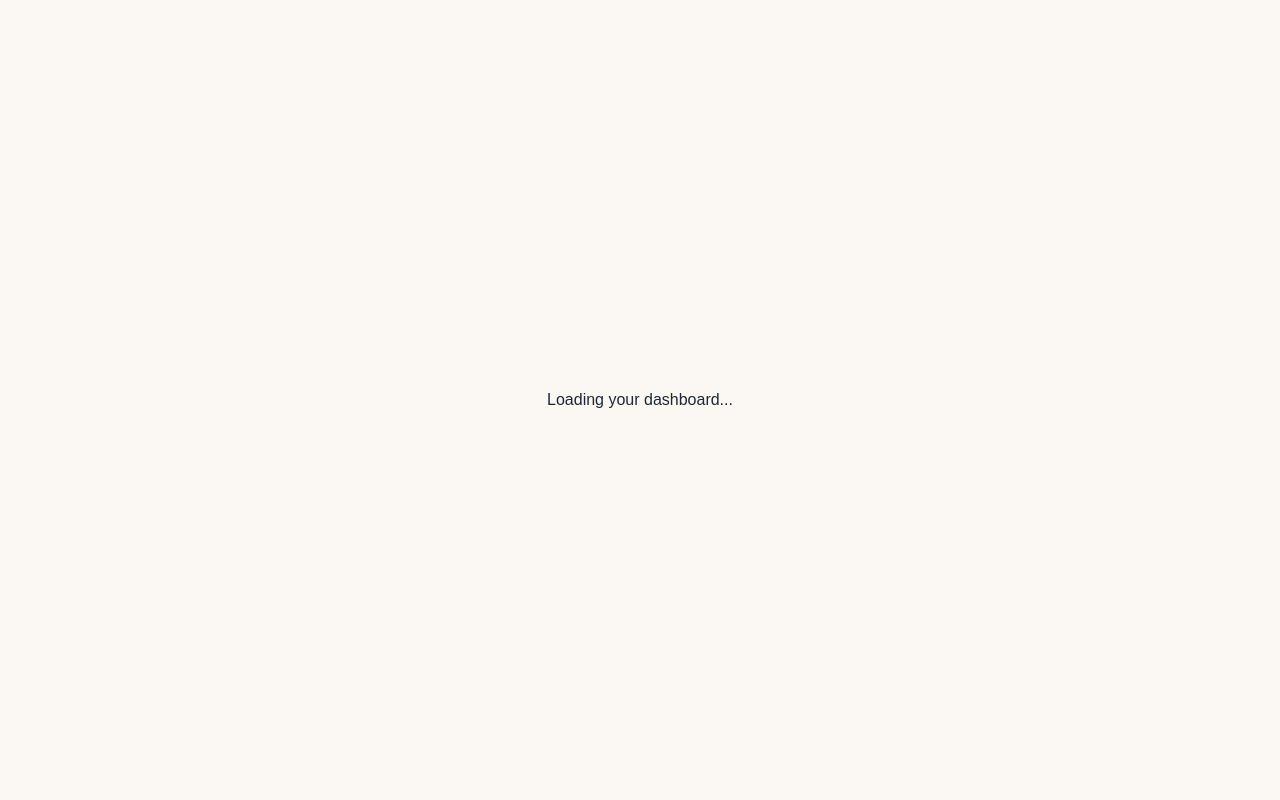
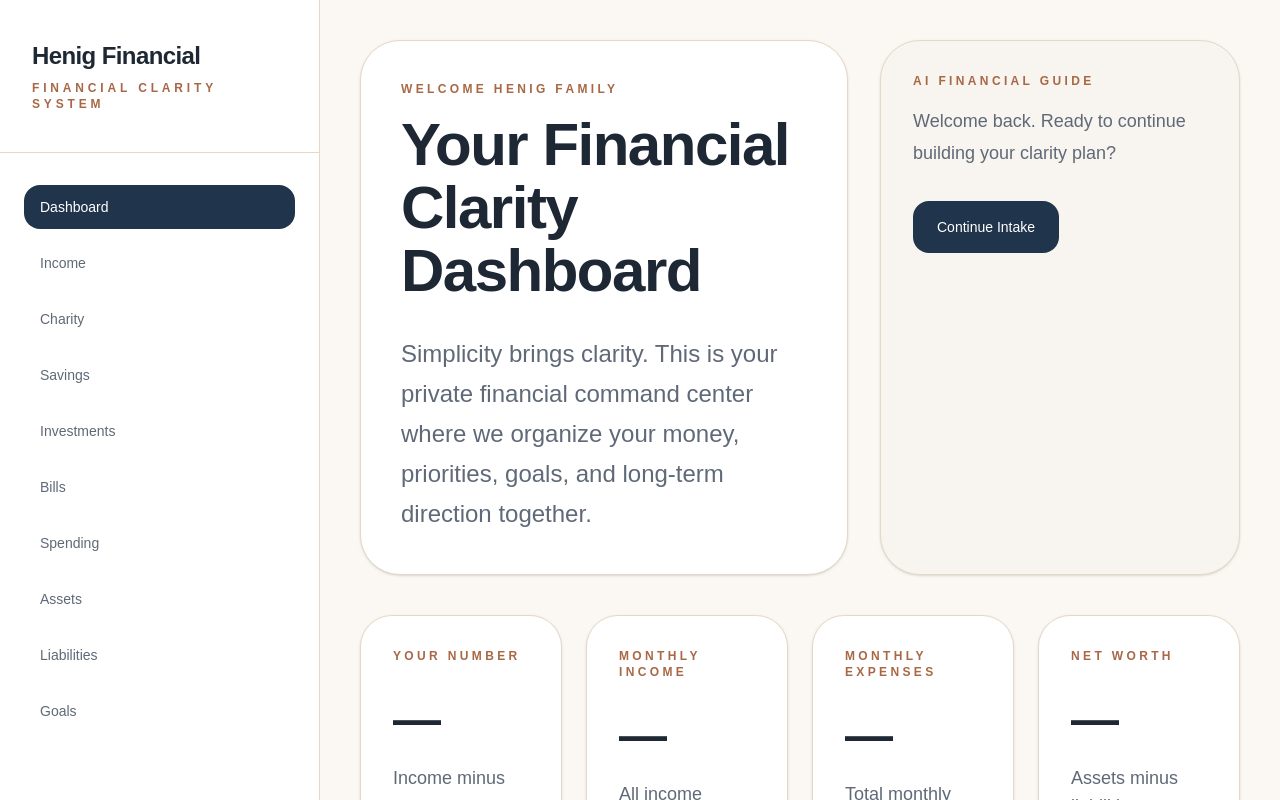
Before and after one commit to samuelhenig/henig-financial, a Next.js app: page /client in a window 1280 px wide. Before the commit this address had no page. Shown: the top 800 px of the page. Built offline with nearby package versions, Linux system fonts and the light colour scheme.

Commit message:
Update page.js

```diff
--- a/src/app/client/page.js
+++ b/src/app/client/page.js
@@ -1,280 +1,214 @@
-"use client";
-
-import { useEffect, useState } from "react";
-import { createClient } from "@supabase/supabase-js";
-import { useRouter } from "next/navigation";
-
-const supabase = createClient(
-  "https://fzsgilsvgmfvvhktghtq.supabase.co",
-  "sb_publishable_YATmYcY-DNGjDXnbwmC0dA_NSx1J-rd"
-);
-
-const navItems = [
-  "Dashboard",
-  "Income",
-  "Charity",
-  "Savings",
-  "Investments",
-  "Bills",
-  "Spending",
-  "Assets",
-  "Liabilities",
-  "Goals",
-];
-
 export default function ClientPage() {
-  const router = useRouter();
-
-  const [familyName, setFamilyName] = useState("");
-  const [loading, setLoading] = useState(true);
-  const [activeTab, setActiveTab] = useState("Dashboard");
-
-  useEffect(() => {
-    async function loadProfile() {
-      const { data: userData } = await supabase.auth.getUser();
-
-      if (!userData.user) {
-        router.push("/login");
-        return;
-      }
-
-      const { data } = await supabase
-        .from("client_profiles")
-        .select("family_name")
-        .eq("user_id", userData.user.id)
-        .single();
-
-      setFamilyName(data?.family_name || "");
-      setLoading(false);
-    }
-
-    loadProfile();
-  }, [router]);
-
-  if (loading) {
-    return (
-      <div className="flex min-h-screen items-center justify-center bg-[#FBF8F3] text-[#1D2834]">
-        Loading your dashboard...
-      </div>
-    );
-  }
-
   return (
     <main className="min-h-screen bg-[#FBF8F3] text-[#1D2834]">
       <div className="flex min-h-screen">
 
-        {/* Sidebar */}
-        <aside className="hidden w-[280px] border-r border-[#E8DED2] bg-white lg:flex lg:flex-col">
-          <div className="border-b border-[#E8DED2] px-8 py-8">
+        <aside className="w-[320px] border-r border-[#E6D8C8] bg-white">
+          <div className="border-b border-[#E6D8C8] px-8 py-10">
             <div className="text-2xl font-semibold tracking-tight">
               Henig Financial
             </div>
 
-            <div className="mt-1 text-xs uppercase tracking-[0.24em] text-[#A86846]">
+            <div className="mt-2 text-xs font-semibold uppercase tracking-[0.32em] text-[#A86846]">
               Financial Clarity System
             </div>
           </div>
 
-          <div className="flex-1 px-5 py-6">
-            <div className="space-y-1">
-              {navItems.map((item) => (
-                <button
-                  key={item}
-                  onClick={() => setActiveTab(item)}
-                  className={`w-full rounded-2xl px-4 py-3 text-left text-sm transition-all ${
-                    activeTab === item
-                      ? "bg-[#1F3448] text-white shadow-sm"
-                      : "text-[#5F6977] hover:bg-[#F6F1EA]"
-                  }`}
+          <nav className="px-6 py-8">
+
+            <div className="space-y-3">
+
+              <a
+                href="/client"
+                className="block rounded-2xl bg-[#20344C] px-4 py-3 text-sm font-medium text-white"
               >
-                  {item}
-                </button>
-              ))}
-            </div>
+                Dashboard
+              </a>
+
+              <a
+                href="/income"
+                className="block rounded-2xl px-4 py-3 text-sm font-medium text-[#5F6977] transition hover:bg-[#F4EFE8]"
+              >
+                Income
+              </a>
+
+              <a
+                href="/charity"
+                className="block rounded-2xl px-4 py-3 text-sm font-medium text-[#5F6977] transition hover:bg-[#F4EFE8]"
+              >
+                Charity
+              </a>
+
+              <a
+                href="/savings"
+                className="block rounded-2xl px-4 py-3 text-sm font-medium text-[#5F6977] transition hover:bg-[#F4EFE8]"
+              >
+                Savings
+              </a>
+
+              <a
+                href="/investments"
+                className="block rounded-2xl px-4 py-3 text-sm font-medium text-[#5F6977] transition hover:bg-[#F4EFE8]"
+              >
+                Investments
+              </a>
+
+              <a
+                href="/bills"
+                className="block rounded-2xl px-4 py-3 text-sm font-medium text-[#5F6977] transition hover:bg-[#F4EFE8]"
+              >
+                Bills
+              </a>
+
+              <a
+                href="/spending"
+                className="block rounded-2xl px-4 py-3 text-sm font-medium text-[#5F6977] transition hover:bg-[#F4EFE8]"
+              >
+                Spending
+              </a>
+
+              <a
+                href="/assets"
+                className="block rounded-2xl px-4 py-3 text-sm font-medium text-[#5F6977] transition hover:bg-[#F4EFE8]"
+              >
+                Assets
+              </a>
+
+              <a
+                href="/liabilities"
+                className="block rounded-2xl px-4 py-3 text-sm font-medium text-[#5F6977] transition hover:bg-[#F4EFE8]"
+              >
+                Liabilities
+              </a>
+
+              <a
+                href="/goals"
+                className="block rounded-2xl px-4 py-3 text-sm font-medium text-[#5F6977] transition hover:bg-[#F4EFE8]"
+              >
+                Goals
+              </a>
+
             </div>
 
-          <div className="border-t border-[#E8DED2] p-5">
-            <button
-              onClick={async () => {
-                await supabase.auth.signOut();
-                router.push("/login");
-              }}
-              className="w-full rounded-2xl border border-[#D7CDC1] px-4 py-3 text-sm hover:bg-[#F6F1EA]"
-            >
-              Log out
-            </button>
-          </div>
+          </nav>
         </aside>
 
-        {/* Main Content */}
-        <div className="flex-1">
-          <div className="mx-auto max-w-7xl px-6 py-8 md:px-10 lg:px-14">
+        <section className="flex-1 px-10 py-10">
 
-            {/* Mobile Header */}
-            <div className="mb-8 lg:hidden">
-              <div className="text-2xl font-semibold tracking-tight">
-                Henig Financial
+          <div className="mx-auto max-w-7xl">
+
+            <div className="grid gap-8 lg:grid-cols-[1fr_360px]">
+
+              <div className="rounded-[2.5rem] border border-[#E6D8C8] bg-white p-10 shadow-sm">
+
+                <div className="mb-4 text-xs font-semibold uppercase tracking-[0.28em] text-[#A86846]">
+                  Welcome Henig Family
                 </div>
 
-              <div className="mt-1 text-xs uppercase tracking-[0.24em] text-[#A86846]">
-                Financial Clarity System
-              </div>
-            </div>
-
-            {/* Top AI Section */}
-            <div className="rounded-[34px] border border-[#E8DED2] bg-white p-8 shadow-[0_18px_44px_rgba(29,40,52,0.06)]">
-              <div className="flex flex-col gap-6 lg:flex-row lg:items-center lg:justify-between">
-                <div>
-                  <div className="text-sm font-semibold uppercase tracking-[0.22em] text-[#A86846]">
-                    WELCOME {familyName.toUpperCase()} FAMILY
-                  </div>
-
-                  <h1 className="mt-3 text-4xl font-semibold tracking-tight">
+                <h1 className="max-w-4xl text-6xl font-semibold leading-[1.05] tracking-tight">
                   Your Financial Clarity Dashboard
                 </h1>
 
-                  <p className="mt-4 max-w-3xl text-lg leading-8 text-[#5F6977]">
-                    Simplicity brings clarity. This is your private financial
-                    command center where we organize your money, priorities,
-                    goals, and long-term direction together.
+                <p className="mt-8 max-w-4xl text-2xl leading-10 text-[#5F6977]">
+                  Simplicity brings clarity. This is your private financial command center where we organize your money, priorities, goals, and long-term direction together.
                 </p>
+
               </div>
 
-                <div className="min-w-[260px] rounded-[28px] bg-[#FBF8F3] p-5">
-                  <div className="text-xs font-semibold uppercase tracking-[0.18em] text-[#A86846]">
+              <div className="rounded-[2.5rem] border border-[#E6D8C8] bg-[#F8F4EF] p-8 shadow-sm">
+
+                <div className="mb-4 text-xs font-semibold uppercase tracking-[0.28em] text-[#A86846]">
                   AI Financial Guide
                 </div>
 
-                  <p className="mt-3 text-sm leading-6 text-[#5F6977]">
+                <p className="text-lg leading-8 text-[#5F6977]">
                   Welcome back. Ready to continue building your clarity plan?
                 </p>
 
-                  <button className="mt-5 rounded-2xl bg-[#1F3448] px-5 py-3 text-sm font-medium text-white hover:bg-[#2a4258]">
+                <button className="mt-8 rounded-2xl bg-[#20344C] px-6 py-4 text-sm font-medium text-white transition hover:opacity-90">
                   Continue Intake
                 </button>
-                </div>
-              </div>
+
               </div>
 
-            {/* Dashboard Cards */}
-            <div className="mt-8 grid gap-6 md:grid-cols-2 xl:grid-cols-4">
+            </div>
 
-              <div className="rounded-[28px] border border-[#E8DED2] bg-white p-6 shadow-sm">
-                <div className="text-xs font-semibold uppercase tracking-[0.18em] text-[#A86846]">
+            <div className="mt-10 grid gap-6 md:grid-cols-2 xl:grid-cols-4">
+
+              <div className="rounded-[2rem] border border-[#E6D8C8] bg-white p-8 shadow-sm">
+                <div className="text-xs font-semibold uppercase tracking-[0.28em] text-[#A86846]">
                   Your Number
                 </div>
 
-                <div className="mt-4 text-4xl font-semibold tracking-tight">
+                <div className="mt-8 text-5xl font-semibold tracking-tight">
                   —
                 </div>
 
-                <div className="mt-2 text-sm text-[#5F6977]">
+                <div className="mt-5 text-lg text-[#5F6977]">
                   Income minus expenses
                 </div>
               </div>
 
-              <div className="rounded-[28px] border border-[#E8DED2] bg-white p-6 shadow-sm">
-                <div className="text-xs font-semibold uppercase tracking-[0.18em] text-[#A86846]">
+              <div className="rounded-[2rem] border border-[#E6D8C8] bg-white p-8 shadow-sm">
+                <div className="text-xs font-semibold uppercase tracking-[0.28em] text-[#A86846]">
                   Monthly Income
                 </div>
 
-                <div className="mt-4 text-4xl font-semibold tracking-tight">
+                <div className="mt-8 text-5xl font-semibold tracking-tight">
                   —
                 </div>
 
-                <div className="mt-2 text-sm text-[#5F6977]">
+                <div className="mt-5 text-lg text-[#5F6977]">
                   All income sources combined
                 </div>
               </div>
 
-              <div className="rounded-[28px] border border-[#E8DED2] bg-white p-6 shadow-sm">
-                <div className="text-xs font-semibold uppercase tracking-[0.18em] text-[#A86846]">
+              <div className="rounded-[2rem] border border-[#E6D8C8] bg-white p-8 shadow-sm">
+                <div className="text-xs font-semibold uppercase tracking-[0.28em] text-[#A86846]">
                   Monthly Expenses
                 </div>
 
-                <div className="mt-4 text-4xl font-semibold tracking-tight">
+                <div className="mt-8 text-5xl font-semibold tracking-tight">
                   —
                 </div>
 
-                <div className="mt-2 text-sm text-[#5F6977]">
+                <div className="mt-5 text-lg text-[#5F6977]">
                   Total monthly outflow
                 </div>
               </div>
 
-              <div className="rounded-[28px] border border-[#E8DED2] bg-white p-6 shadow-sm">
-                <div className="text-xs font-semibold uppercase tracking-[0.18em] text-[#A86846]">
+              <div className="rounded-[2rem] border border-[#E6D8C8] bg-white p-8 shadow-sm">
+                <div className="text-xs font-semibold uppercase tracking-[0.28em] text-[#A86846]">
                   Net Worth
                 </div>
 
-                <div className="mt-4 text-4xl font-semibold tracking-tight">
+                <div className="mt-8 text-5xl font-semibold tracking-tight">
                   —
                 </div>
 
-                <div className="mt-2 text-sm text-[#5F6977]">
+                <div className="mt-5 text-lg text-[#5F6977]">
                   Assets minus liabilities
                 </div>
               </div>
+
             </div>
 
-            {/* CSIBS Section */}
-            <div className="mt-8 rounded-[34px] border border-[#E8DED2] bg-white p-8 shadow-sm">
-              <div className="flex items-center justify-between">
-                <div>
-                  <div className="text-sm font-semibold uppercase tracking-[0.22em] text-[#A86846]">
+            <div className="mt-10 rounded-[2.5rem] border border-[#E6D8C8] bg-white p-10 shadow-sm">
+
+              <div className="mb-4 text-xs font-semibold uppercase tracking-[0.28em] text-[#A86846]">
                 CSIBS Method
               </div>
 
-                  <h2 className="mt-2 text-3xl font-semibold tracking-tight">
+              <h2 className="text-5xl font-semibold tracking-tight">
                 Your Priority Allocation System
               </h2>
-                </div>
+
             </div>
 
-              <div className="mt-8 space-y-6">
-
-                {[
-                  ["Charity", "10–20%", "0%"],
-                  ["Savings", "5–10%", "0%"],
-                  ["Investments", "5–10%", "0%"],
-                  ["Bills", "50–60%", "0%"],
-                  ["Spending", "20–30%", "0%"],
-                ].map(([name, range, value]) => (
-                  <div key={name}>
-                    <div className="mb-2 flex items-center justify-between text-sm">
-                      <div>
-                        <span className="font-medium">{name}</span>
-                        <span className="ml-2 text-[#5F6977]">
-                          Target: {range}
-                        </span>
           </div>
 
-                      <div className="font-medium">{value}</div>
-                    </div>
+        </section>
 
-                    <div className="h-3 overflow-hidden rounded-full bg-[#EFE7DC]">
-                      <div className="h-full w-0 rounded-full bg-[#4D7C57]" />
-                    </div>
-                  </div>
-                ))}
-              </div>
-            </div>
-
-            {/* Active Tab Area */}
-            <div className="mt-8 rounded-[34px] border border-[#E8DED2] bg-white p-8 shadow-sm">
-              <div className="text-sm font-semibold uppercase tracking-[0.22em] text-[#A86846]">
-                {activeTab}
-              </div>
-
-              <h2 className="mt-2 text-3xl font-semibold tracking-tight">
-                {activeTab} Section
-              </h2>
-
-              <p className="mt-4 max-w-2xl text-[#5F6977] leading-7">
-                This section will soon contain editable financial data, AI-assisted organization, and spreadsheet-style management for your {activeTab.toLowerCase()} information.
-              </p>
-            </div>
-          </div>
-        </div>
       </div>
     </main>
   );
```
Lines whose indentation alone changed are shown as unchanged.
